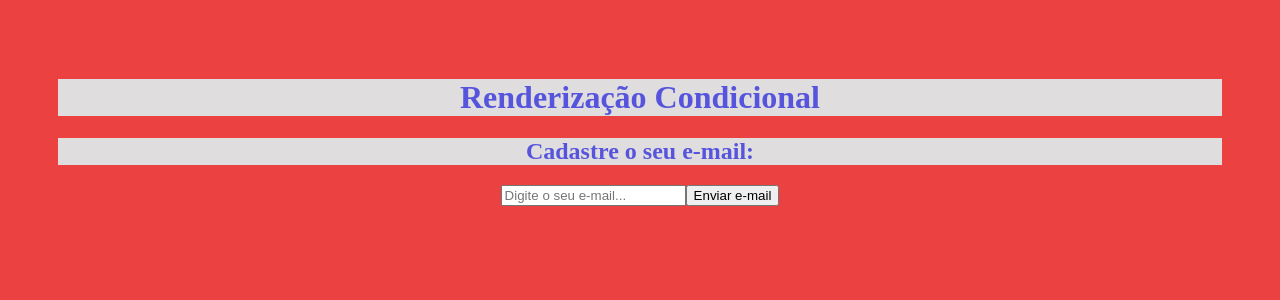
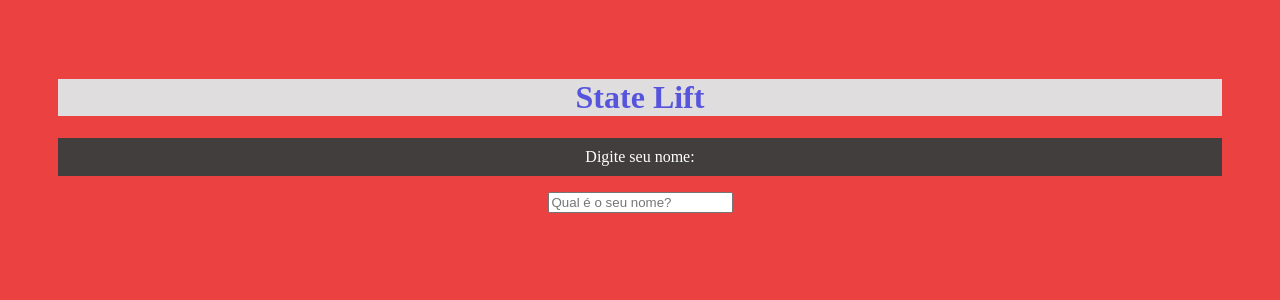
Before and after one commit to GeorgeMBS/React, a React (Create React App) app in the folder meu-projeto-react/: page / in a window 1280 px wide. Shown: the top 300 px of the page. Built offline with nearby package versions, Linux system fonts and the light colour scheme.

Commit message:
atualização-curso-react

```diff
--- a/meu-projeto-react/src/App.js
+++ b/meu-projeto-react/src/App.js
@@ -1,14 +1,17 @@
 import './App.css';
-import Condicional from './components/Condicional';
+import {useState} from 'react'
+import SeuNome from './components/SeuNome';
+import Saudacao from './components/Saudacao';
 
 
 function App() {
+  const [nome, setNome] = useState()
 
   return (
     <div className="App">
-     <h1>Renderização Condicional</h1>
-     <Condicional />
-
+     <h1>State Lift</h1>
+     <SeuNome setNome={setNome} />
+     <Saudacao nome={nome} />
     </div>
   )
 }
--- /dev/null
+++ b/meu-projeto-react/src/components/Saudacao.js
@@ -0,0 +1,16 @@
+function Saudacao({nome}) {
+
+    function gerarSaudacao(algumNome) {
+        return `Olá, ${algumNome}, tudo bem?`
+  }
+
+
+  return (
+    <>
+       {nome && <p>{gerarSaudacao(nome)}</p>}
+    </>
+  )
+
+}
+
+export default Saudacao
--- /dev/null
+++ b/meu-projeto-react/src/components/SeuNome.js
@@ -0,0 +1,14 @@
+function SeuNome({setNome}) {
+    return (
+        <div>
+            <p>Digite seu nome: </p>
+            <input
+               type="text"
+               placeholder="Qual é o seu nome?"
+               onChange={(e) => setNome(e.target.value)}
+            />
+        </div>
+    )
+}
+
+export default SeuNome
```
Also changed, not shown: meu-projeto-react/src/components/OutraLista.js (added, +15 -0 lines).
